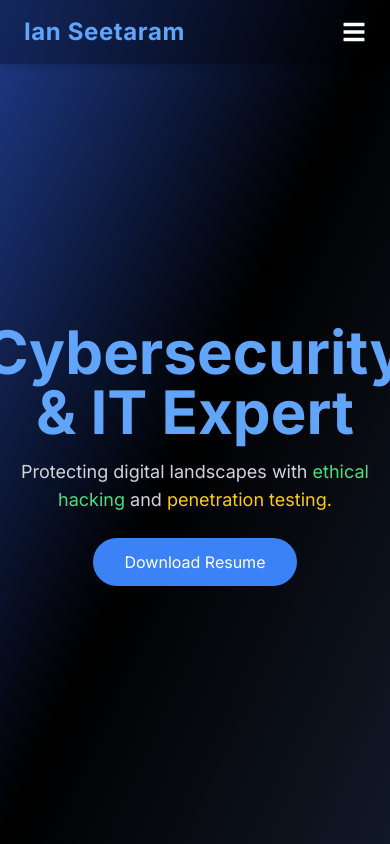
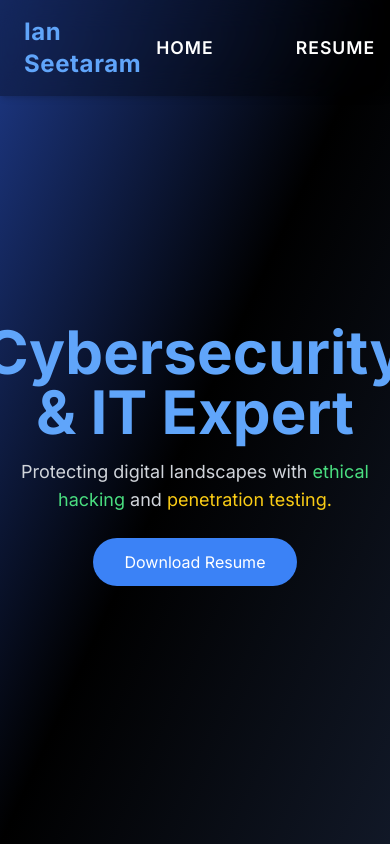
Before and after one commit to EyeonSee/EyeonCyberp, a React (Vite) app: page / in a window 390 px wide. Shown: the top 844 px of the page. Built offline with nearby package versions, Linux system fonts and the light colour scheme.

Commit message:
Update Navbar.jsx

```diff
--- a/src/components/Navbar.jsx
+++ b/src/components/Navbar.jsx
@@ -1,10 +1,6 @@
 import { Link } from "react-scroll";
-import { useState } from "react";
-import { FaBars, FaTimes } from "react-icons/fa";
 
 const Navbar = () => {
-  const [isOpen, setIsOpen] = useState(false);
-
   return (
     <nav className="fixed top-0 left-0 w-full bg-black/30 backdrop-blur-lg shadow-md text-white py-4 z-50">
       <div className="container mx-auto flex justify-between items-center px-6">
@@ -12,7 +8,7 @@ const Navbar = () => {
         <h1 className="text-2xl font-bold text-blue-400 tracking-wide">Ian Seetaram</h1>
 
         {/* Desktop Nav Links (Always Visible) */}
-        <ul className="hidden md:flex space-x-8">
+        <ul className="flex space-x-8">
           <li>
             <Link to="home" smooth={true} duration={500} offset={-80} className="nav-link hover:text-blue-400 transition-colors">Home</Link>
           </li>
@@ -29,42 +25,6 @@ const Navbar = () => {
             <Link to="contact" smooth={true} duration={500} offset={-80} className="nav-link hover:text-blue-400 transition-colors">Contact</Link>
           </li>
         </ul>
-
-        {/* Mobile Menu Button */}
-        <button
-          className="md:hidden text-2xl transition-transform transform active:scale-90"
-          onClick={() => setIsOpen(!isOpen)}
-        >
-          {isOpen ? <FaTimes /> : <FaBars />}
-        </button>
-      </div>
-
-      {/* Mobile Nav Links (Only Visible When isOpen is True) */}
-      <div className={`fixed top-0 right-0 w-64 h-full bg-black/80 backdrop-blur-lg transition-transform duration-300 ease-in-out transform ${isOpen ? "translate-x-0" : "translate-x-full"} md:hidden`}>
-        <button
-          className="absolute top-5 right-5 text-3xl text-white"
-          onClick={() => setIsOpen(false)}
-        >
-          <FaTimes />
-        </button>
-
-        <ul className="flex flex-col items-center justify-center h-full space-y-6">
-          <li>
-            <Link to="home" smooth={true} duration={500} offset={-80} className="nav-link hover:text-blue-400 transition-colors" onClick={() => setIsOpen(false)}>Home</Link>
-          </li>
-          <li>
-            <Link to="resume" smooth={true} duration={500} offset={-80} className="nav-link hover:text-blue-400 transition-colors" onClick={() => setIsOpen(false)}>Resume</Link>
-          </li>
-          <li>
-            <Link to="skills" smooth={true} duration={500} offset={-80} className="nav-link hover:text-blue-400 transition-colors" onClick={() => setIsOpen(false)}>Skills</Link>
-          </li>
-          <li>
-            <Link to="projects" smooth={true} duration={500} offset={-80} className="nav-link hover:text-blue-400 transition-colors" onClick={() => setIsOpen(false)}>Projects</Link>
-          </li>
-          <li>
-            <Link to="contact" smooth={true} duration={500} offset={-80} className="nav-link hover:text-blue-400 transition-colors" onClick={() => setIsOpen(false)}>Contact</Link>
-          </li>
-        </ul>
       </div>
     </nav>
   );
```
